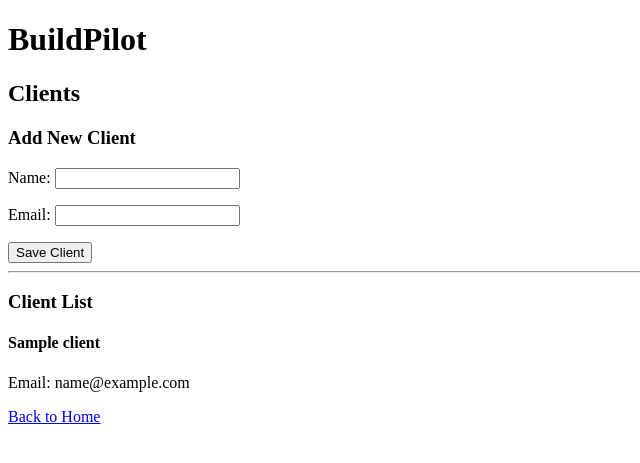
After one commit to Nikhilkumar3065/Buildpilot, a Django app: page /clients/ in a window 1280 px wide. The commit adds this page. Shown: the top 463 px of the page, without its empty margins (0-640 px from the left). Run offline with Django 5.2, Linux system fonts and the light colour scheme; a user stored in the database is signed in; tables that the repository leaves empty hold one stand-in row (values such as "Sample post").

Commit message:
Add workspace-based client and problem management

```diff
--- /dev/null
+++ b/core/forms.py
@@ -0,0 +1,20 @@
+from django import forms
+from .models import Client, Problem
+
+
+class ClientForm(forms.ModelForm):
+    class Meta:
+        model = Client
+        fields = ['name', 'email']
+
+
+class ProblemForm(forms.ModelForm):
+    class Meta:
+        model = Problem
+        fields = ['client', 'description']
+        widgets = {
+            'description': forms.Textarea(attrs={
+                'rows': 5,
+                'placeholder': 'Describe the client problem in simple words...'
+            })
+        }
--- a/core/models.py
+++ b/core/models.py
@@ -28,3 +28,33 @@ class WorkspaceMember(models.Model):
 
     def __str__(self):
         return f"{self.user.username} - {self.workspace.name}"
+class Client(models.Model):
+    workspace = models.ForeignKey(
+        Workspace,
+        on_delete=models.CASCADE,
+        related_name='clients'
+    )
+    name = models.CharField(max_length=150)
+    email = models.EmailField()
+    created_at = models.DateTimeField(auto_now_add=True)
+
+    def __str__(self):
+        return self.name
+
+
+class Problem(models.Model):
+    workspace = models.ForeignKey(
+        Workspace,
+        on_delete=models.CASCADE,
+        related_name='problems'
+    )
+    client = models.ForeignKey(
+        Client,
+        on_delete=models.CASCADE,
+        related_name='problems'
+    )
+    description = models.TextField()
+    created_at = models.DateTimeField(auto_now_add=True)
+
+    def __str__(self):
+        return f"Problem for {self.client.name}"
--- /dev/null
+++ b/core/templates/core/clients.html
@@ -0,0 +1,39 @@
+<!DOCTYPE html>
+<html lang="en">
+<head>
+    <meta charset="UTF-8">
+    <meta name="viewport" content="width=device-width, initial-scale=1.0">
+    <title>BuildPilot - Clients</title>
+</head>
+<body>
+
+    <h1>BuildPilot</h1>
+    <h2>Clients</h2>
+
+    <h3>Add New Client</h3>
+
+    <form method="POST">
+        {% csrf_token %}
+
+        {{ form.as_p }}
+
+        <button type="submit">Save Client</button>
+    </form>
+
+    <hr>
+
+    <h3>Client List</h3>
+
+    {% for client in clients %}
+        <div>
+            <h4>{{ client.name }}</h4>
+            <p>Email: {{ client.email }}</p>
+        </div>
+    {% empty %}
+        <p>No clients added yet.</p>
+    {% endfor %}
+
+    <a href="/">Back to Home</a>
+
+</body>
+</html>
--- a/core/urls.py
+++ b/core/urls.py
@@ -4,4 +4,6 @@ from . import views
 urlpatterns = [
     path('signup/', views.signup, name='signup'),
     path('', views.home, name='home'),
+    path('clients/', views.clients, name='clients'),
+    path('problems/', views.problems, name='problems'),
 ]
--- a/core/views.py
+++ b/core/views.py
@@ -3,7 +3,8 @@ from django.contrib.auth.forms import UserCreationForm
 from django.contrib.auth import login
 from django.db import transaction
 from django.contrib.auth.decorators import login_required
-
+from .forms import ClientForm, ProblemForm
+from .models import Client, Problem
 
 from .models import Workspace, WorkspaceMember
 
@@ -45,3 +46,69 @@ def home(request):
     return render(request, 'core/home.html', {
         'workspace': membership.workspace if membership else None
     })
+@login_required
+def clients(request):
+    membership = WorkspaceMember.objects.filter(
+        user=request.user
+    ).select_related('workspace').first()
+
+    if not membership:
+        return redirect('signup')
+
+    workspace = membership.workspace
+
+    if request.method == 'POST':
+        form = ClientForm(request.POST)
+
+        if form.is_valid():
+            client = form.save(commit=False)
+            client.workspace = workspace
+            client.save()
+            return redirect('clients')
+    else:
+        form = ClientForm()
+
+    client_list = Client.objects.filter(workspace=workspace)
+
+    return render(request, 'core/clients.html', {
+        'form': form,
+        'clients': client_list
+    })
+
+
+@login_required
+def problems(request):
+    membership = WorkspaceMember.objects.filter(
+        user=request.user
+    ).select_related('workspace').first()
+
+    if not membership:
+        return redirect('signup')
+
+    workspace = membership.workspace
+
+    if request.method == 'POST':
+        form = ProblemForm(request.POST)
+        form.fields['client'].queryset = Client.objects.filter(
+            workspace=workspace
+        )
+
+        if form.is_valid():
+            problem = form.save(commit=False)
+            problem.workspace = workspace
+            problem.save()
+            return redirect('problems')
+    else:
+        form = ProblemForm()
+        form.fields['client'].queryset = Client.objects.filter(
+            workspace=workspace
+        )
+
+    problem_list = Problem.objects.filter(
+        workspace=workspace
+    ).select_related('client')
+
+    return render(request, 'core/problems.html', {
+        'form': form,
+        'problems': problem_list
+    })
```
Also changed, not shown: core/templates/core/home.html (+9 -0 lines), core/templates/core/problems.html (added, +39 -0 lines), core/migrations/0002_client_problem.py (added).
